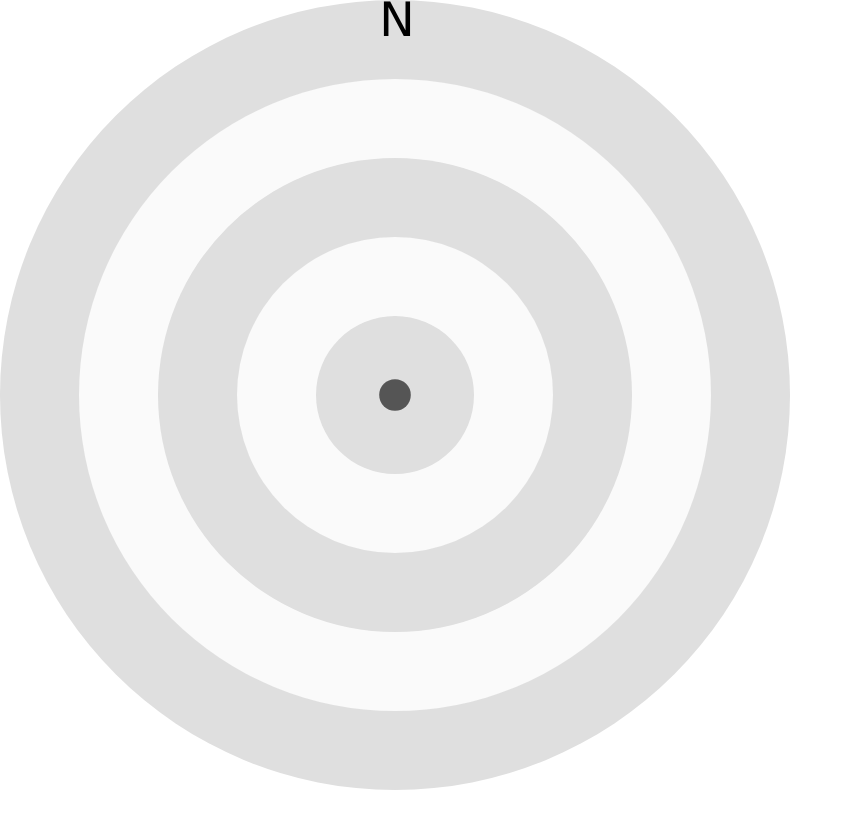
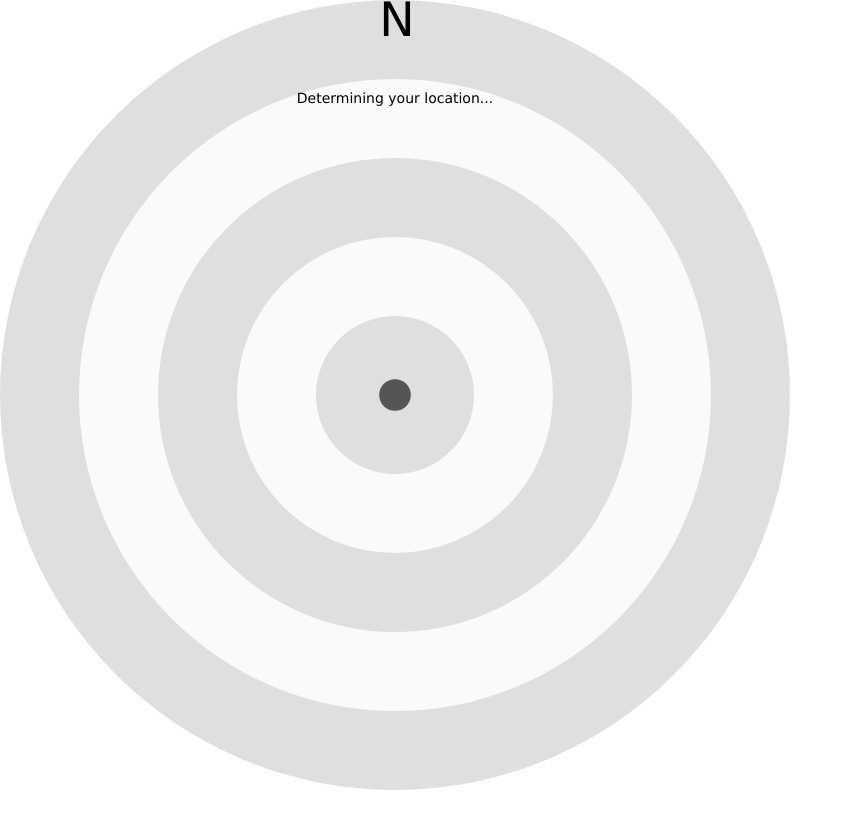
Before and after one commit to m-schwarz/unibus, a website: page client/index.html in a window 1280 px wide. Shown: the whole page, without its empty margins (0-853 px from the left). Before the commit the page ends 800 px from the top, so only its background shows below. Drawn offline with Linux system fonts and the light colour scheme.

Commit message:
Small visual improvements

```diff
--- a/client/index.html
+++ b/client/index.html
@@ -15,7 +15,9 @@
         </svg>
     </div>
 
-    <div id="bus_stops" class="full"></div>
+    <div id="bus_stops" class="full">
+        <div class="full" style="text-align: center; top: 90px; position: relative; height: 200px">Determining your location...</div>
+    </div>
     <div id="next_busses">
         <div class="next_busses">
         </div>
```
